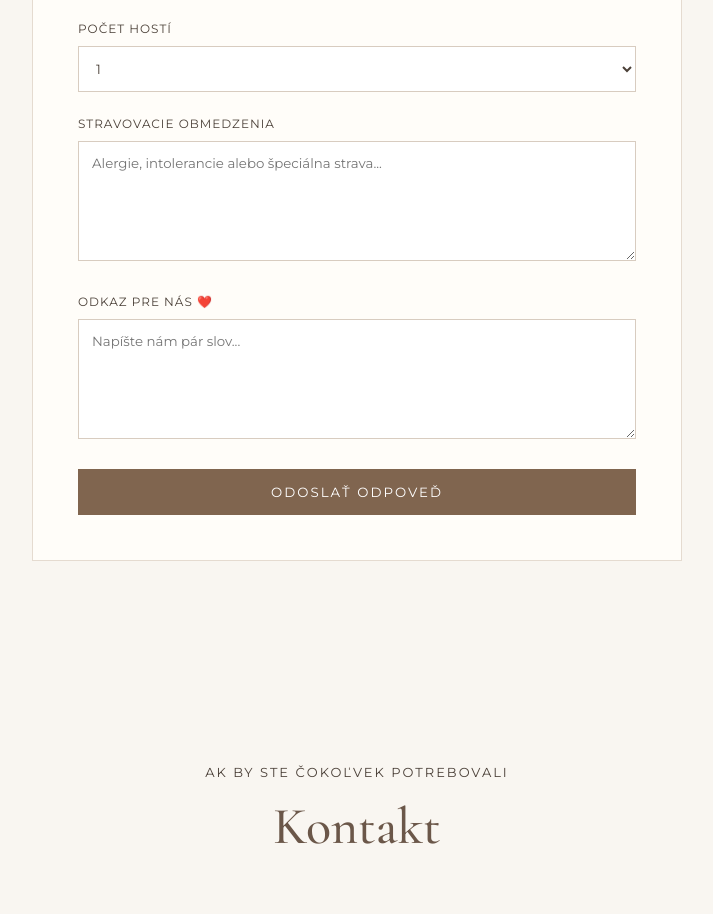
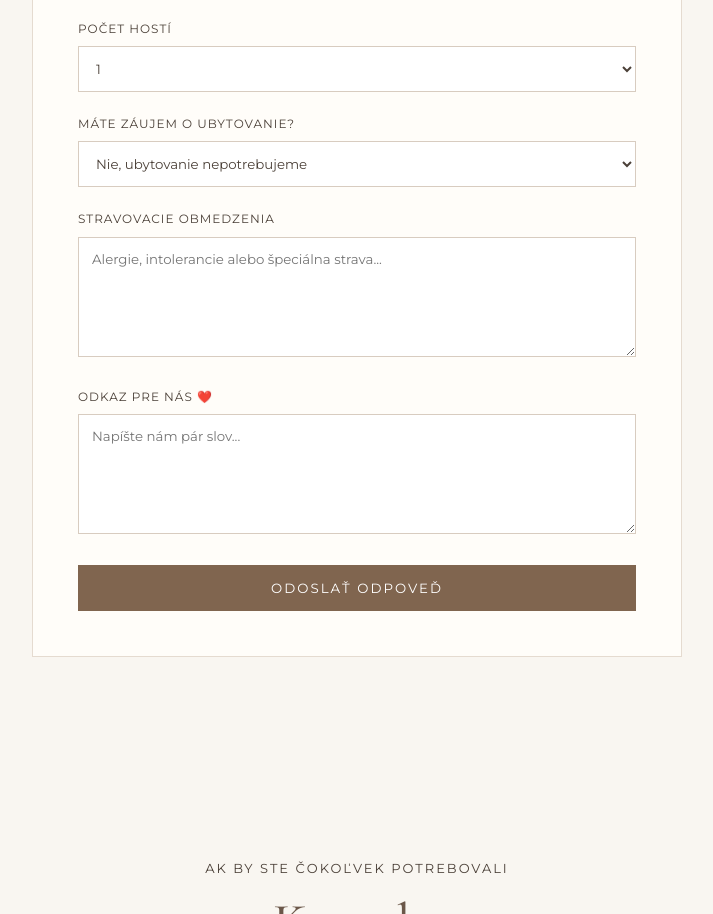
Before and after one commit to zuzanapadova2-cloud/zuzka_a_david.github.com, a plain HTML site: page index.html in a window 1280 px wide. Shown: the part 3398-4312 px from the top of the page, without its empty margins (283-996 px from the left). Drawn offline with nearby package versions, Linux system fonts and the light colour scheme.

Commit message:
Update index.html

```diff
--- a/index.html
+++ b/index.html
@@ -725,7 +725,11 @@ Počet hostí
 <!-- UBYTOVANIE -->
 
 <div id="ubytovanie">
-
+<style>
+#ubytovanie {
+    display: block !important;
+}
+</style>
 <div class="form-group">
 
 <label for="ubytovanie-zaujem">
```
